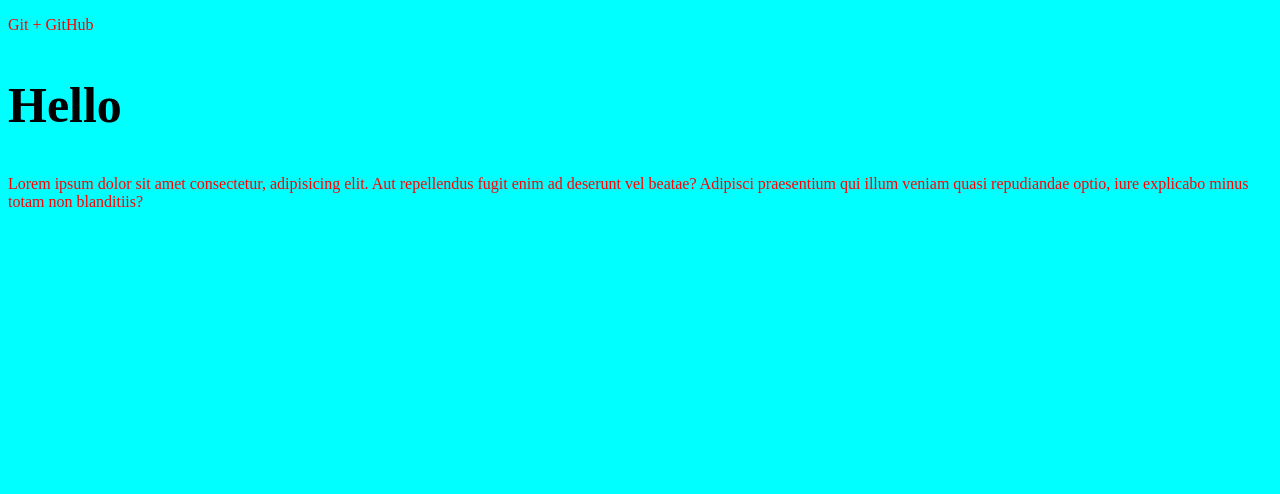
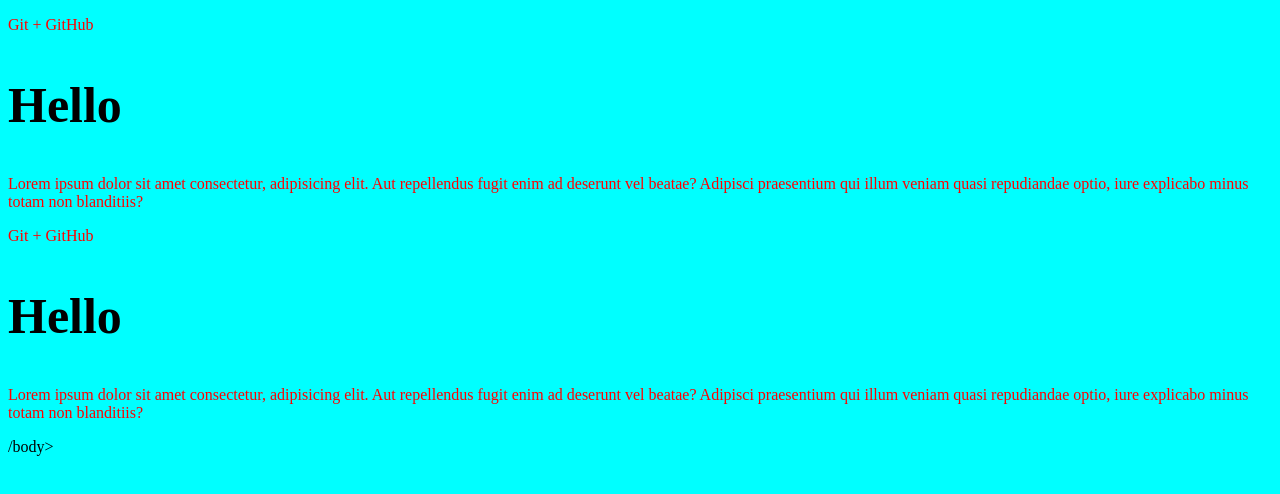
Before and after one commit to GRIB107/Joppa, a plain HTML site: page index.html in a window 1280 px wide. Drawn offline with Linux system fonts and the light colour scheme.

Commit message:
Ветка about и работа в ней

```diff
--- a/index.html
+++ b/index.html
@@ -11,5 +11,8 @@
     <p>Git + GitHub</p>
     <h2>Hello</h2>
     <p>Lorem ipsum dolor sit amet consectetur, adipisicing elit. Aut repellendus fugit enim ad deserunt vel beatae? Adipisci praesentium qui illum veniam quasi repudiandae optio, iure explicabo minus totam non blanditiis?</p>
-</body>
+    <p>Git + GitHub</p>
+    <h2>Hello</h2>
+    <p>Lorem ipsum dolor sit amet consectetur, adipisicing elit. Aut repellendus fugit enim ad deserunt vel beatae? Adipisci praesentium qui illum veniam quasi repudiandae optio, iure explicabo minus totam non blanditiis?</p>
+    /body>
 </html>
```
